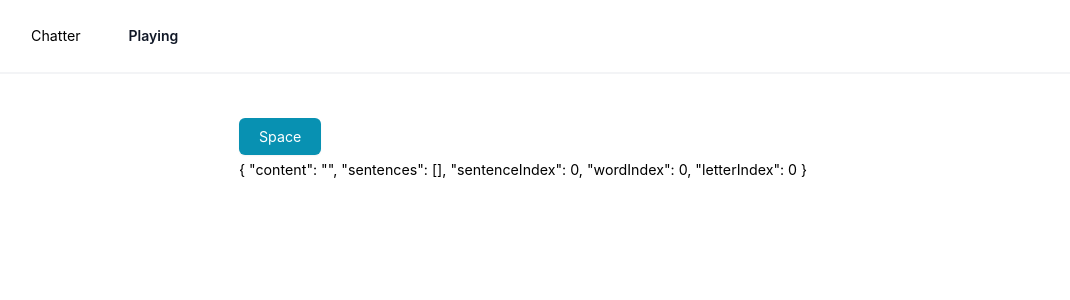
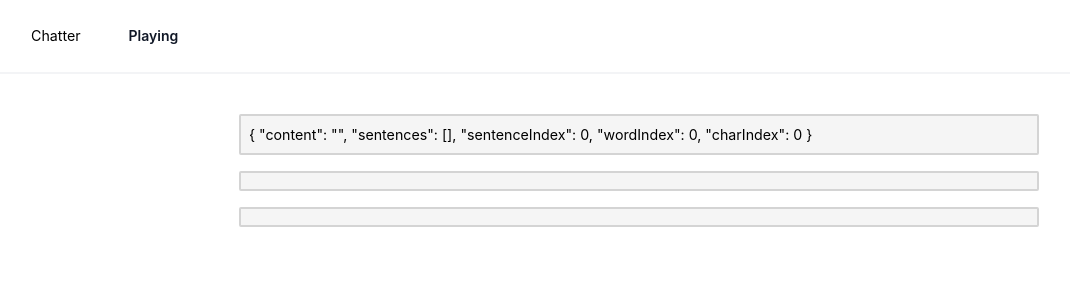
Before and after one commit to cyejing/chatter, a Vue app: page /virtuoso in a window 1280 px wide. Shown: the top 300 px of the page, without its empty margins (1-1071 px from the left). Built offline with nearby package versions, Linux system fonts and the light colour scheme.

Commit message:
feat: 输入 ok

```diff
--- a/src/main.ts
+++ b/src/main.ts
@@ -11,7 +11,7 @@ import './assets/main.css'
 
 const app = createApp(App)
 const pinia = createPinia()
-pinia.use(piniaPersist)
+// pinia.use(piniaPersist)
 
 app.use(pinia)
 app.use(router)
--- a/src/stores/virtuoso.ts
+++ b/src/stores/virtuoso.ts
@@ -6,7 +6,7 @@ interface Virtuoso {
   sentences: string[][]
   sentenceIndex: number
   wordIndex: number
-  letterIndex: number
+  charIndex: number
 }
 
 export const useVirtuosoStore = defineStore(
@@ -17,8 +17,9 @@ export const useVirtuosoStore = defineStore(
       sentences: [],
       sentenceIndex: 0,
       wordIndex: 0,
-      letterIndex: 0
+      charIndex: 0
     })
+    const compWord = ref('')
 
     function currentWord() {
       let s = virtuoso.sentences[virtuoso.sentenceIndex]
@@ -27,10 +28,54 @@ export const useVirtuosoStore = defineStore(
       }
     }
 
-    function currentLetter() {
+    function currentChar() {
       let word = currentWord()
       if (word) {
-        return word[virtuoso.letterIndex]
+        return word[virtuoso.charIndex]
+      }
+    }
+
+    function inputChar(char: string) {
+      if (char == currentChar()) {
+        incIndex()
+      } else if (compWord.value && char == ' ') {
+        incIndex()
+      }
+    }
+
+    function incIndex() {
+      let word = currentWord()
+      if (!word) {
+        console.log('inc end')
+        return
+      }
+
+      // word end
+      if (virtuoso.charIndex >= word.length) {
+        compWord.value = ''
+        let s = virtuoso.sentences[virtuoso.sentenceIndex]
+        // sentence end
+        if (s && virtuoso.wordIndex + 1 >= s.length) {
+          // virtuoso end
+          if (virtuoso.sentenceIndex + 1 >= virtuoso.sentences.length) {
+            virtuoso.sentenceIndex += 1
+            virtuoso.wordIndex = 0
+            virtuoso.charIndex = 0
+            console.log('sentences is end')
+          } else {
+            virtuoso.sentenceIndex += 1
+            virtuoso.wordIndex = 0
+            virtuoso.charIndex = 0
+          }
+        } else {
+          virtuoso.wordIndex += 1
+          virtuoso.charIndex = 0
+        }
+      } else {
+        virtuoso.charIndex += 1
+        if (virtuoso.charIndex >= word.length) {
+          compWord.value = word
+        }
       }
     }
 
@@ -49,17 +94,20 @@ export const useVirtuosoStore = defineStore(
       virtuoso.sentences = []
       virtuoso.sentenceIndex = 0
       virtuoso.wordIndex = 0
-      virtuoso.letterIndex = 0
+      virtuoso.charIndex = 0
     }
 
     function splitContent(str: string) {
-      return str.split('.')
+      let sentences = str.split(/[\.\n]/g)
+      return sentences.filter((i) => i.trim().length > 0)
     }
 
     function splitSentence(str: string) {
-      return str.split(' ')
+      let words = str.split(/ /g)
+      return words.filter((i) => i.trim().length > 0)
     }
-    return { virtuoso, submit, currentWord, currentLetter }
+
+    return { virtuoso, submit, currentWord, currentChar, inputChar, compWord }
   },
   { persist: { enabled: true } }
 )
--- a/src/views/VirtuosoDemoView.vue
+++ b/src/views/VirtuosoDemoView.vue
@@ -1,19 +1,41 @@
 <script setup lang="ts">
 import { useVirtuosoStore } from '@/stores/virtuoso'
+import { onMounted, onUnmounted, reactive, ref, watch } from 'vue'
 
 const store = useVirtuosoStore()
+
+const event = ref<KeyboardEvent | {}>({})
+
+onMounted(() => {
+  document.addEventListener('keydown', keyHandle)
+  console.log(`the component is now mounted.`)
+})
+
+onUnmounted(() => {
+  document.removeEventListener('keydown', keyHandle)
+  console.log('the component is now unmounted')
+})
+
+function keyHandle(ev: KeyboardEvent) {
+  event.value = ev
+  store.inputChar(ev.key)
+}
 </script>
 <template>
   <div class="mx-auto w-800 h-96 py-10 relative">
-    <div><button class="bg-cyan-600 text-white rounded-md shadow-sm px-5 py-2 my-1" @click="">Space</button></div>
-    <div>
+    <!-- <div><button class="bg-cyan-600 text-white rounded-md shadow-sm px-5 py-2 my-1" @click="">Space</button></div> -->
+    <div class="p-2 bg-neutral-100 border-2 border-neutral-300 rounded-sm">
       {{ store.virtuoso }}
     </div>
-    <div class="mt-2">
+    <div class="mt-4 p-2 bg-neutral-100 border-2 border-neutral-300 rounded-sm">
       {{ store.currentWord() }}
     </div>
-    <div class="mt-2">
-      {{ store.currentLetter() }}
+    <div class="mt-4 p-2 bg-neutral-100 border-2 border-neutral-300 rounded-sm">
+      {{ store.currentChar() }}
+    </div>
+
+    <div class="mt-4 p-2 bg-neutral-100 border-2 border-neutral-300 rounded-sm" :hidden="!store.compWord">
+      {{ store.compWord }}
     </div>
   </div>
 </template>
```
